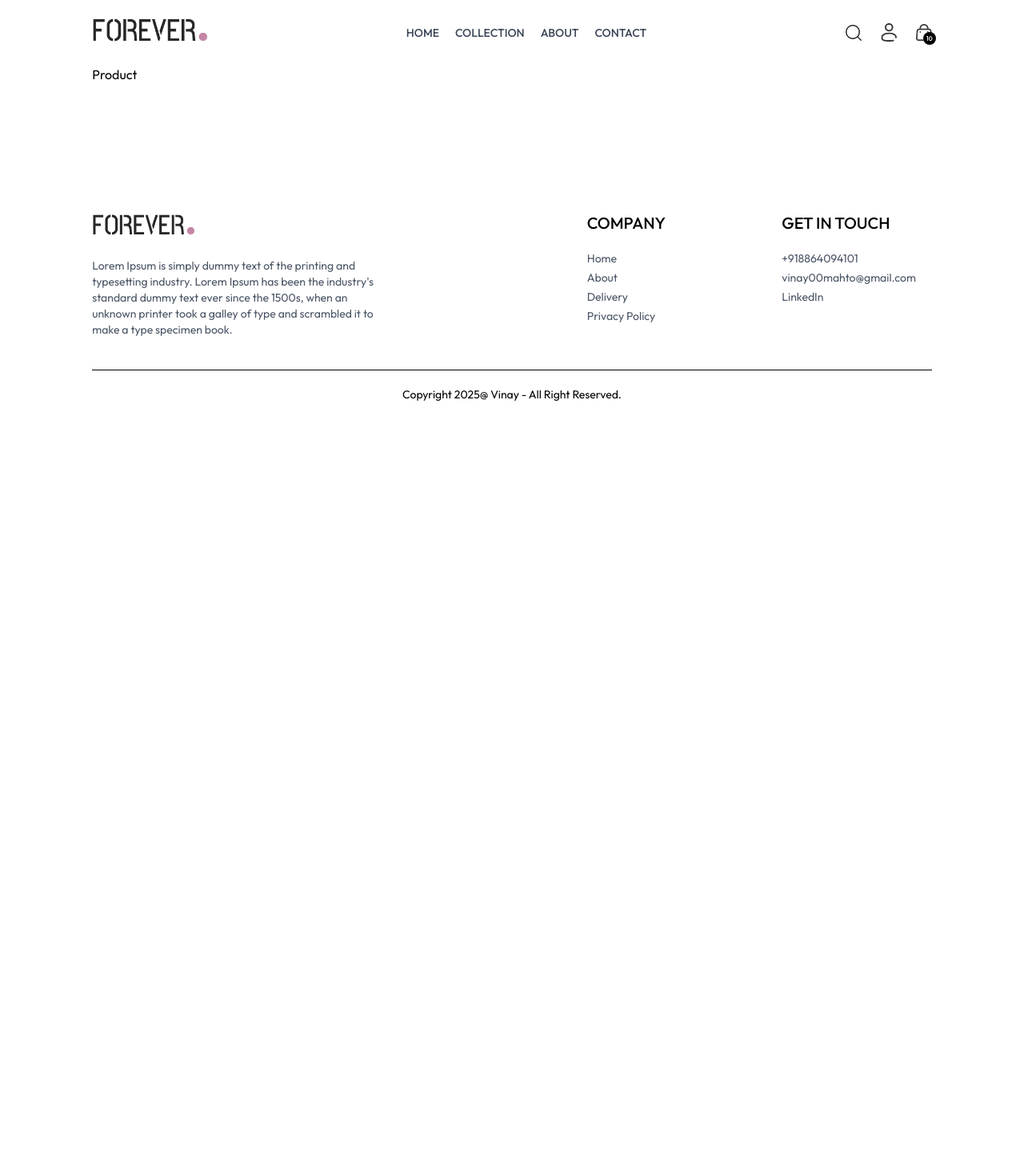
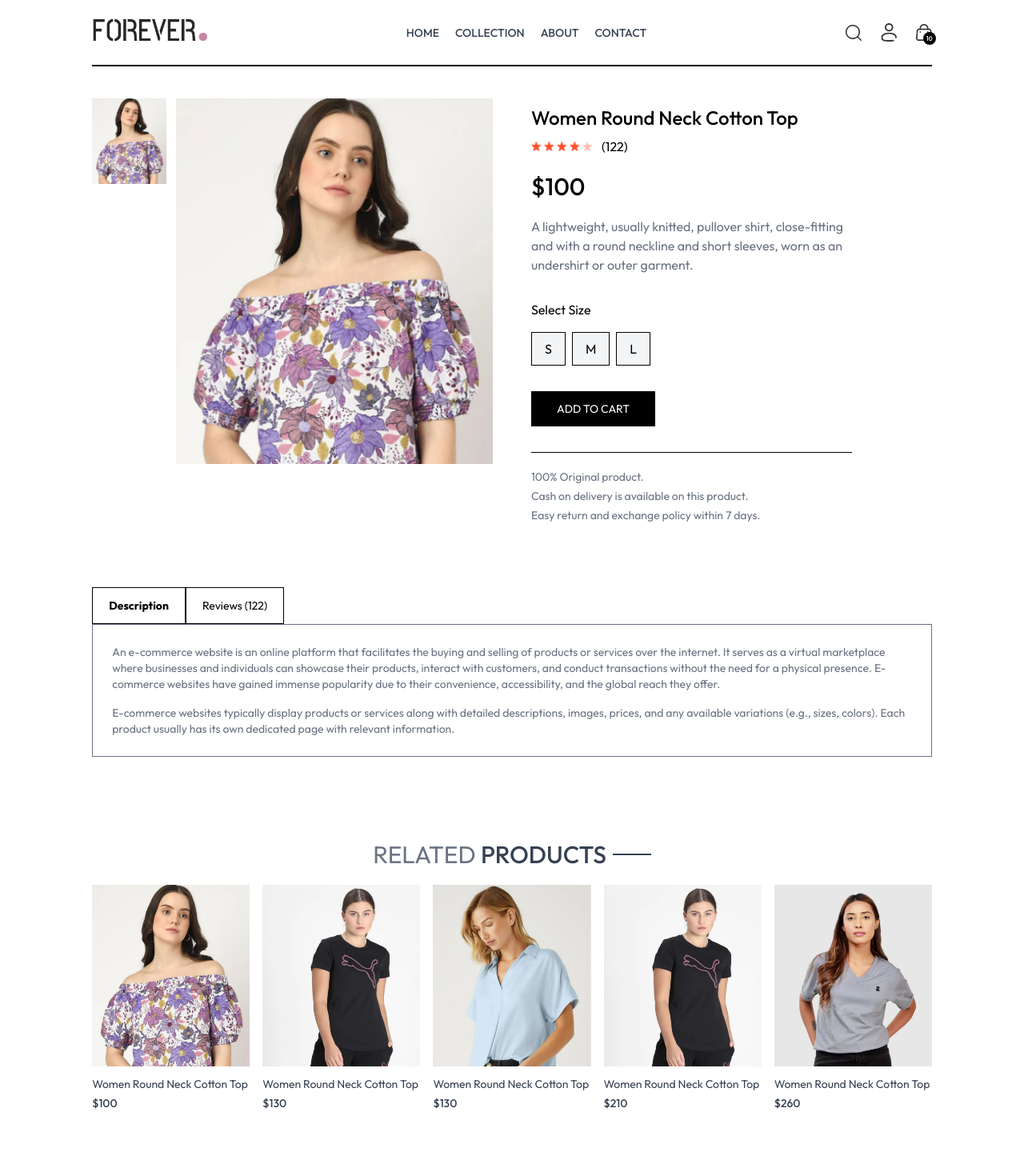
Before and after one commit to Vinay980/E-Commerce-Full-Stack, a React (Vite) app in the folder frontend/: page /product/aaaaa in a window 1280 px wide. Shown: the top 1470 px of the page at 80% size. Before the commit the page ends 800 px from the top, so only its background shows below. Built offline with nearby package versions, Linux system fonts and the light colour scheme.

Commit message:
Collection

```diff
--- a/frontend/src/App.jsx
+++ b/frontend/src/App.jsx
@@ -11,12 +11,14 @@
 import Orders from './pages/Orders'
 import Navbar from './components/Navbar'
 import Footer from './components/Footer'
+import SearchBar from './components/SearchBar'
 
 
 const App = () => {
   return (
     <div className="px-4 sm:px-[5vw] md:px-[7vw] lg:px-[9vw]">
       <Navbar />
+      <SearchBar />
       <Routes>
         <Route path='/' element={<Home />} />
         <Route path='/collection' element={<Collection />} />
--- a/frontend/src/components/Navbar.jsx
+++ b/frontend/src/components/Navbar.jsx
@@ -1,9 +1,12 @@
-import React, { useState } from 'react'
+import React, { useContext, useState } from 'react'
 import { assets } from '../assets/assets.js'
 import { Link, NavLink } from 'react-router-dom'
+import { ShopContext } from '../context/ShopContext.jsx'
 
 const Navbar = () => {
     const [visible, setVisible] = useState(false)
+    const {setShowSearch}=useContext(ShopContext)
+
     return (
         <div className="flex items-center justify-between py-5 font-medium">
             <Link to='/'><img src={assets.logo} className='w-36' alt="" /></Link>
@@ -26,7 +29,7 @@
                 </NavLink>
             </ul>
             <div className='flex items-center gap-6'>
-                <img src={assets.search_icon} className='w-5 cursur-pointer' alt="" />
+                <img onClick={()=>setShowSearch(true)} src={assets.search_icon} className='w-5 cursor-pointer' alt="" />
                 <div className='group relative'>
                     <img src={assets.profile_icon} className='w-5 cursor-pointer' alt="" />
                     <div className='group-hover:block hidden absolute dropdown-menu right-0 pt-4'>
--- /dev/null
+++ b/frontend/src/components/RelatedProducts.jsx
@@ -0,0 +1,35 @@
+import React, { useContext, useEffect, useState } from 'react'
+import { ShopContext } from '../context/ShopContext'
+import Title from './Title'
+import ProductItem from './ProductItem'
+
+const RelatedProducts = ({ category, subCategory }) => {
+
+    const { products } = useContext(ShopContext)
+    const [related, setRelated] = useState([])
+
+    useEffect(() => {
+        if (products.length > 0) {
+            let productsCopy = products.slice()
+            productsCopy = productsCopy.filter((item) => category === item.category)
+            productsCopy = productsCopy.filter((item) => subCategory === item.subCategory)
+
+            setRelated(productsCopy.slice(0, 5));
+        }
+    }, [products])
+
+    return (
+        <div className='my-24'>
+            <div className=' text-center text-3xl py-2'>
+                <Title text1={'RELATED'} text2={'PRODUCTS'} />
+            </div>
+            <div className='grid grid-cols-2 sm:grid-cols-3 md:grid-cols-4 lg:grid-cols-5 gap-4 gap-y-6'>
+                {related.map((item, index) => (
+                    <ProductItem key={index} id={item._id} name={item.name} price={item.price} image={item.image} />
+                ))}
+            </div>
+        </div>
+    )
+}
+
+export default RelatedProducts
--- /dev/null
+++ b/frontend/src/components/SearchBar.jsx
@@ -0,0 +1,31 @@
+import React, { useContext, useEffect, useState } from 'react'
+import { ShopContext } from '../context/ShopContext'
+import { assets } from '../assets/assets'
+import { useLocation } from 'react-router-dom'
+
+function SearchBar() {
+    const { search, setSearch, showSearch, setShowSearch } = useContext(ShopContext)
+    const [visible, setVisible] = useState(false)
+    const location = useLocation()
+
+    useEffect(() => {
+        // console.log(location.pathname);
+        if (location.pathname.includes('collection')) {
+            setVisible(true)
+        } else {
+            setVisible(false)
+        }
+    }, [location])
+
+    return showSearch && visible ? (
+        <div className='border-t border-b bg-gray-50 text-center'>
+            <div className='inline-flex items-center justify-center border border-gray-400 px-5 py-2 my-5 mx-3 rounded-full w-3/4 sm:w-1/2'>
+                <input value={search} onChange={(e) => setSearch(e.target.value)} className='flex-1 outline-none bg-inherit text-sm' type="text" placeholder='Search...' />
+                <img className='w-4' src={assets.search_icon} alt="" />
+            </div>
+            <img onClick={() => setShowSearch(false)} className='inline w-3 cursor-pointer' src={assets.cross_icon} alt="" />
+        </div>
+    ) : null
+}
+
+export default SearchBar
--- a/frontend/src/context/ShopContext.jsx
+++ b/frontend/src/context/ShopContext.jsx
@@ -1,4 +1,4 @@
-import { createContext } from "react";
+import { createContext, useState } from "react";
 import { products } from "../assets/assets";
 
 export const ShopContext = createContext()
@@ -7,9 +7,12 @@
 
     const currency = '$'
     const delivery_fee = 10
+    const [search,setSearch]=useState('')
+    const [showSearch,setShowSearch]=useState(false)
 
     const value ={
-        products,currency,delivery_fee
+        products,currency,delivery_fee,
+        search,setSearch,showSearch,setShowSearch
     }
 
     return(
--- a/frontend/src/index.css
+++ b/frontend/src/index.css
@@ -16,6 +16,10 @@
   font-style: normal;
 }
 
+::-webkit-scrollbar{
+  display: none;
+}
+
 @media (max-width:640px) {
   a.active{
     background-color: black;
--- a/frontend/src/pages/Collection.jsx
+++ b/frontend/src/pages/Collection.jsx
@@ -5,12 +5,12 @@
 import ProductItem from '../components/ProductItem'
 
 const Collection = () => {
-  const { products } = useContext(ShopContext)
+  const { products, search, showSearch } = useContext(ShopContext)
   const [showFilter, setShowFilter] = useState(false)
   const [filterProducts, setFilterProducts] = useState([])
   const [category, setCategory] = useState([])
   const [subCategory, setSubCategory] = useState([])
-  const [sortType,setSortType]=useState('relavant')
+  const [sortType, setSortType] = useState('relavant')
 
   const toggleCategory = (e) => {
     if (category.includes(e.target.value)) {
@@ -31,6 +31,11 @@
 
   const applyFilter = () => {
     let productsCopy = products.slice()
+
+    if (showSearch && search) {
+      productsCopy = productsCopy.filter(item => item.name.toLowerCase().includes(search.toLowerCase()))
+    }
+
     if (category.length > 0) {
       productsCopy = productsCopy.filter(item => category.includes(item.category))
     }
@@ -44,13 +49,13 @@
 
   const sortProduct = () => {
     let fpCopy = filterProducts.slice()
-    switch(sortType){
+    switch (sortType) {
       case 'low-high':
-        setFilterProducts(fpCopy.sort((a,b)=>(a.price - b.price)))
+        setFilterProducts(fpCopy.sort((a, b) => (a.price - b.price)))
         break
 
       case 'high-low':
-        setFilterProducts(fpCopy.sort((a,b)=>(b.price-a.price)))
+        setFilterProducts(fpCopy.sort((a, b) => (b.price - a.price)))
         break
 
       default:
@@ -61,11 +66,11 @@
 
   useEffect(() => {
     applyFilter()
-  }, [category, subCategory])
+  }, [category, subCategory, search, showSearch])
 
-  useEffect(()=>{
+  useEffect(() => {
     sortProduct()
-  },[sortType])
+  }, [sortType])
 
   return (
     <div className='flex flex-col sm:flex-row gap-1 sm:gap-10 pt-10 border-t'>
@@ -114,7 +119,7 @@
         <div className='flex justify-between text-base sm:text-2xl mb-4'>
           <Title text1={"ALL"} text2={'COLLECTIONS'} />
           {/* Product Sort */}
-          <select onChange={(e)=>setSortType(e.target.value)} className='border-2 border-gray-300 text-sm px-2' >
+          <select onChange={(e) => setSortType(e.target.value)} className='border-2 border-gray-300 text-sm px-2' >
             <option value="relavent">Sort by: Relavent</option>
             <option value="low-high">Sort by: Low to High</option>
             <option value="high-low">Sort by: High to Low</option>
--- a/frontend/src/pages/Product.jsx
+++ b/frontend/src/pages/Product.jsx
@@ -1,9 +1,102 @@
-import React from 'react'
+import React, { useContext, useEffect, useState } from 'react'
+import { useParams } from 'react-router-dom'
+import { ShopContext } from '../context/ShopContext'
+import { assets } from '../assets/assets'
+import RelatedProducts from '../components/RelatedProducts'
 
 const Product = () => {
-  return (
-    <div>Product</div>
-  )
+
+  const { productId } = useParams()
+  const { products, currency } = useContext(ShopContext)
+  const [productData, setProductData] = useState(false)
+  const [image, setImage] = useState('')
+  const [size, setSize] = useState('')
+
+  const fetchProductData = async () => {
+
+    products.map((item) => {
+      if (item._id === productId) {
+        setProductData(item)
+        // console.log(item);
+        setImage(item.image[0])
+        return null
+      }
+    })
+
+  }
+
+  useEffect(() => {
+    fetchProductData()
+  }, [products])
+
+  return productData ? (
+    <div className='border-t-2 pt-10 transition-opacity ease-in duration-500 opacity-100'>
+      {/* Product Data */}
+      <div className='flex gap-12 sm:gap-12 flex-col sm:flex-row'>
+
+        {/* Product Images */}
+        <div className='flex-1 flex flex-col-reverse gap-3 sm:flex-row'>
+          <div className='flex sm:flex-col overflow-x-auto sm:overflow-y-scroll justify-between sm:justify-normal sm:w-[18.7%] w-full'>
+            {
+              productData.image.map((item, index) => (
+                <img onClick={() => setImage(item)} className='w-[24%] sm:w-full sm:mb-3 flex-shrink-0 cursor-pointer' src={item} key={index} alt="" />
+              ))
+            }
+          </div>
+          <div className='w-full sm:w-[80%]'>
+            <img className='w-full h-auto' src={image} alt="" />
+          </div>
+        </div>
+
+        {/* Product Info */}
+        <div className='flex-1'>
+          <h1 className='font-medium text-2xl mt-2'>{productData.name}</h1>
+          <div className=' flex items-center gap-1 mt-2'>
+            <img src={assets.star_icon} alt="" className="w-3 5" />
+            <img src={assets.star_icon} alt="" className="w-3 5" />
+            <img src={assets.star_icon} alt="" className="w-3 5" />
+            <img src={assets.star_icon} alt="" className="w-3 5" />
+            <img src={assets.star_dull_icon} alt="" className="w-3 5" />
+            <p className='pl-2'>(122)</p>
+          </div>
+          <p className='mt-5 text-3xl font-medium'>{currency}{productData.price}</p>
+          <p className='mt-5 text-gray-500 md:w-4/5'>{productData.description}</p>
+          <div className='flex flex-col gap-4 my-8'>
+            <p>Select Size</p>
+            <div className='flex gap-2'>
+              {productData.sizes.map((item, index) => (
+                <button onClick={() => setSize(item)} className={`border py-2 px-4 bg-gray-100 ${item === size ? 'border-orange-500' : ''}`} key={index}>{item}</button>
+              ))}
+            </div>
+          </div>
+          <button className='bg-black text-white px-8 py-3 text-sm active:bg-gray-700'>ADD TO CART</button>
+          <hr className='mt-8 sm:w-4/5' />
+          <div className="text-sm text-gray-500 mt-5 flex flex-col gap-1">
+            <p>100% Original product.</p>
+            <p>Cash on delivery is available on this product.</p>
+            <p>Easy return and exchange policy within 7 days.</p>
+          </div>
+        </div>
+      </div>
+
+      {/* Description and Review Section */}
+      <div className='mt-20'>
+        <div className='flex'>
+          <b className="border px-5 py-3 text-sm">Description</b>
+          <p class="border px-5 py-3 text-sm">Reviews (122)</p>
+        </div>
+        <div className="flex flex-col gap-4 border px-6 py-6 text-sm text-gray-500">
+          <p>An e-commerce website is an online platform that facilitates the buying and selling of products or services over the internet. It serves as a virtual marketplace where businesses and individuals can showcase their products, interact with customers, and conduct transactions without the need for a physical presence. E-commerce websites have gained immense popularity due to their convenience, accessibility, and the global reach they offer.</p>
+          <p>E-commerce websites typically display products or services along with detailed descriptions, images, prices, and any available variations (e.g., sizes, colors). Each product usually has its own dedicated page with relevant information.</p>
+        </div>
+      </div>
+
+      {/* Display Related Products */}
+      <RelatedProducts category={productData.category} subCategory={productData.subCategory} />
+    </div>
+  ) : <div className='opacity-0'>
+
+  </div>
 }
 
 export default Product
```
